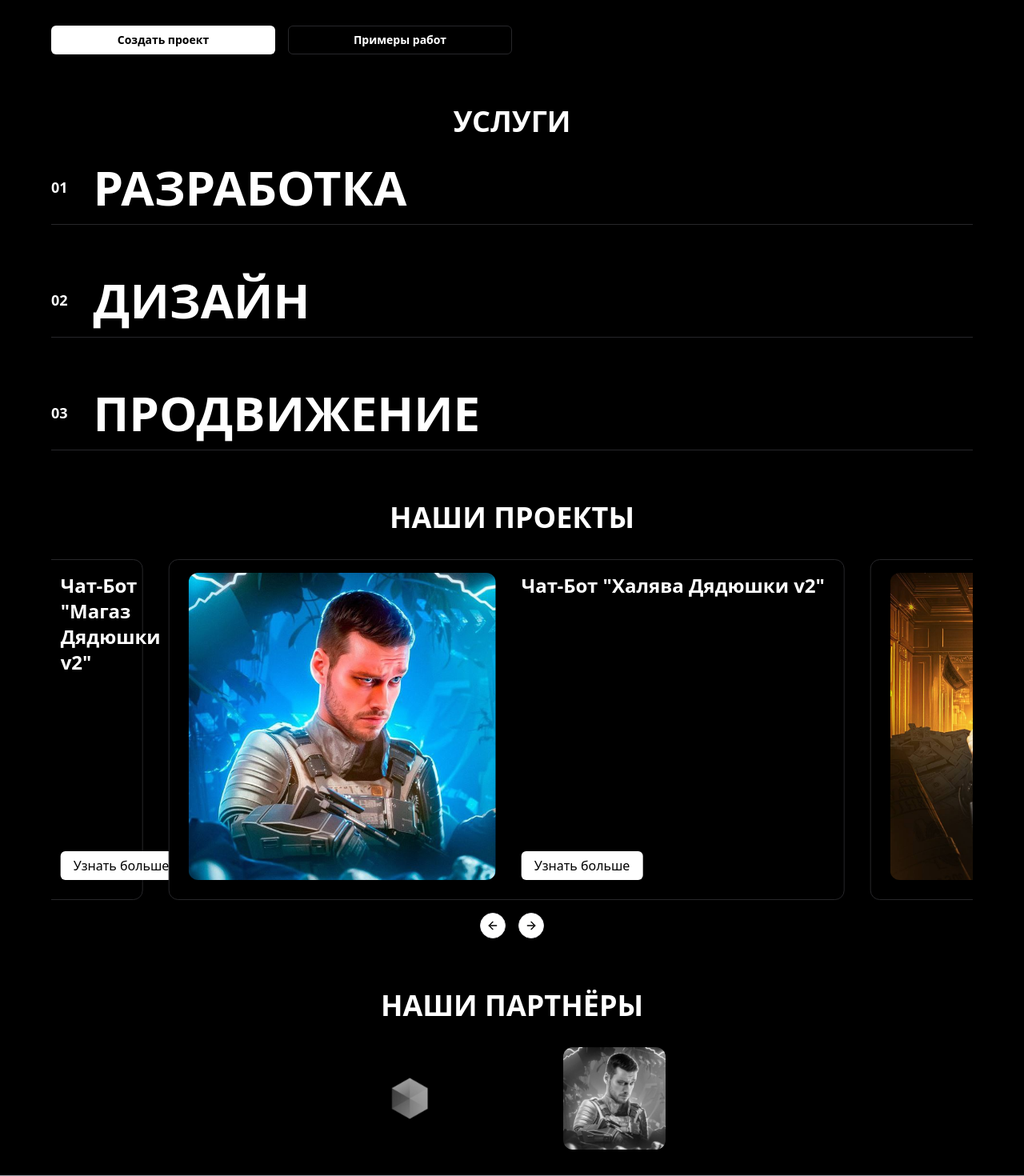
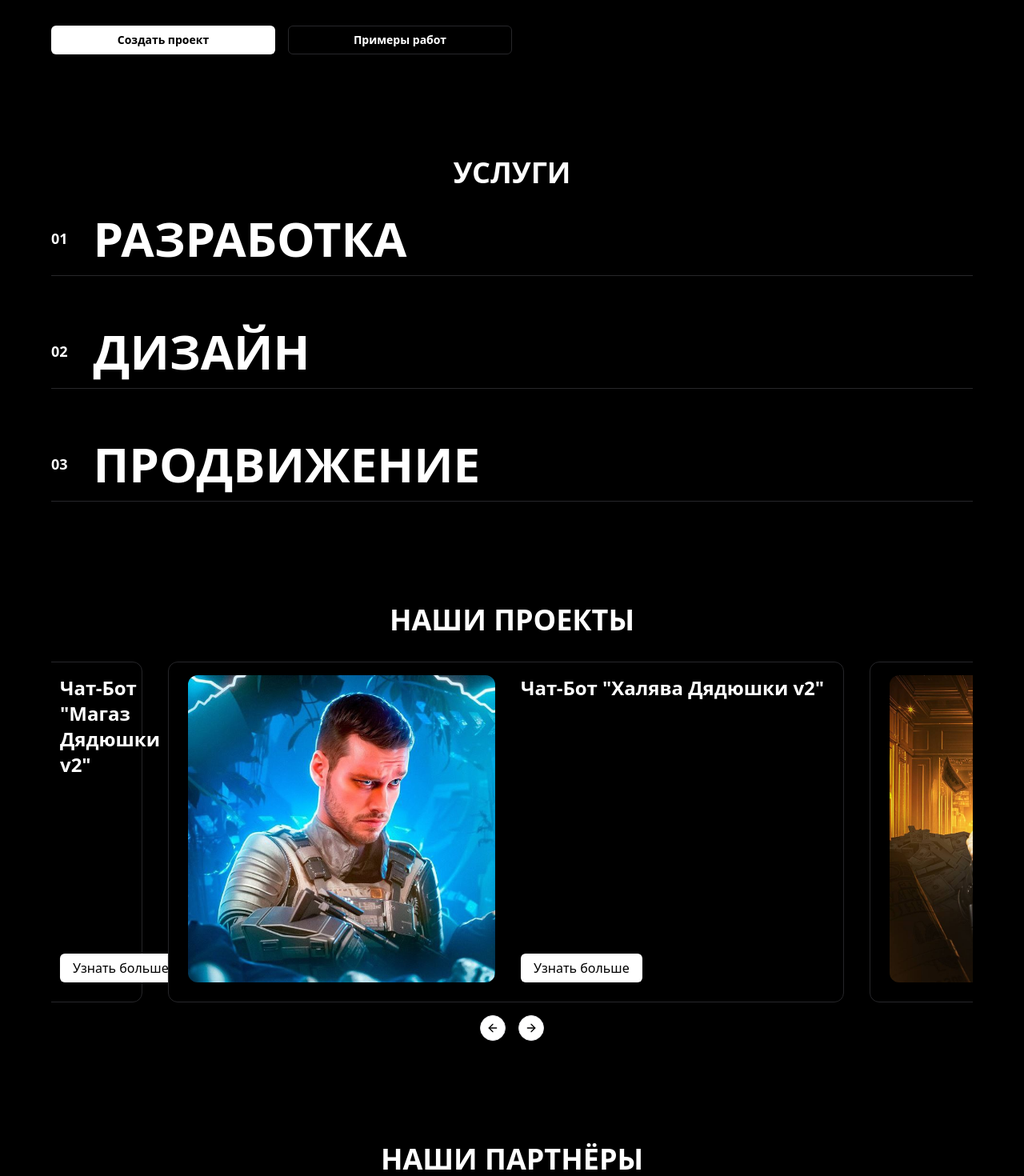
Before and after one commit to boro-dach/syntex-new, a Next.js app: page / in a window 1280 px wide. Shown: the part 560-2030 px from the top of the page at 80% size. Built offline with nearby package versions, Linux system fonts and the light colour scheme.

Commit message:
even bigger margins + descriptions

```diff
--- a/app/components/partners/Partners.tsx
+++ b/app/components/partners/Partners.tsx
@@ -19,7 +19,7 @@ const Partners = () => {
   return (
     <motion.div
       id='partners'
-      className='md:mt-16 mt-24 flex flex-col md:px-16 px-8'
+      className='mt-32 flex flex-col md:px-16 px-8'
       ref={ref}
       initial="hidden"
       animate={inView ? 'visible' : 'hidden'}
--- a/app/components/projects/Projects.tsx
+++ b/app/components/projects/Projects.tsx
@@ -24,7 +24,7 @@ const Projects = () => {
   return (
     <motion.div
       id='projects'
-      className='md:mt-16 mt-24 flex flex-col md:px-16 px-8'
+      className='mt-32 flex flex-col md:px-16 px-8'
       ref={ref}
       initial="hidden"
       animate={inView ? 'visible' : 'hidden'}
--- a/app/components/services/Services.tsx
+++ b/app/components/services/Services.tsx
@@ -9,7 +9,7 @@ const Services = () => {
   return (
     <motion.div
       id='services'
-      className='md:mt-16 mt-24 flex flex-col md:px-16 px-8'
+      className='mt-32 flex flex-col md:px-16 px-8'
       initial="hidden"
       animate="visible"
       variants={{
--- a/app/layout.tsx
+++ b/app/layout.tsx
@@ -11,7 +11,7 @@ const inter = Inter({
 
 export const metadata: Metadata = {
   title: "syntex",
-  description: "Generated by create next app",
+  description: "Smart solutions for automation and digital integration.",
 };
 
 export default function RootLayout({
```
